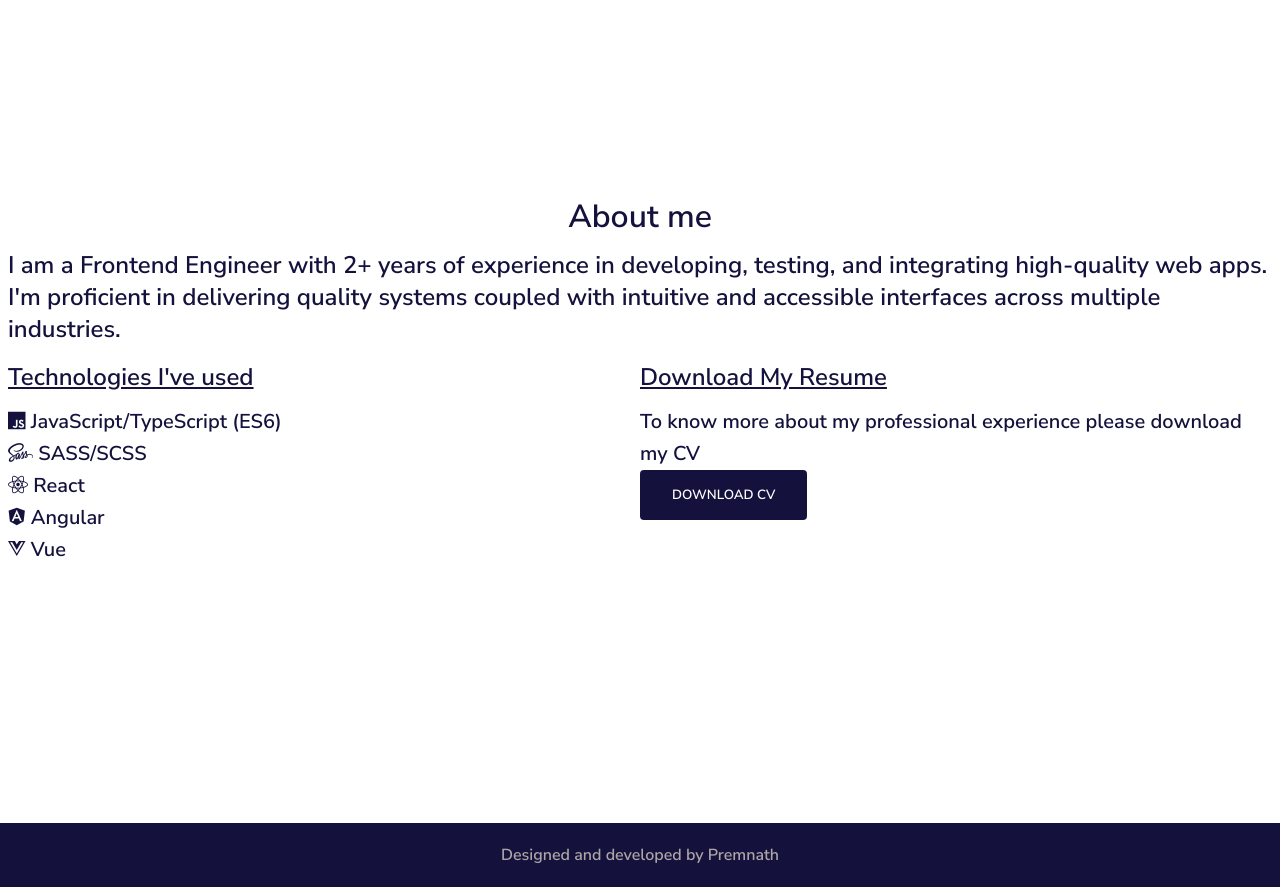
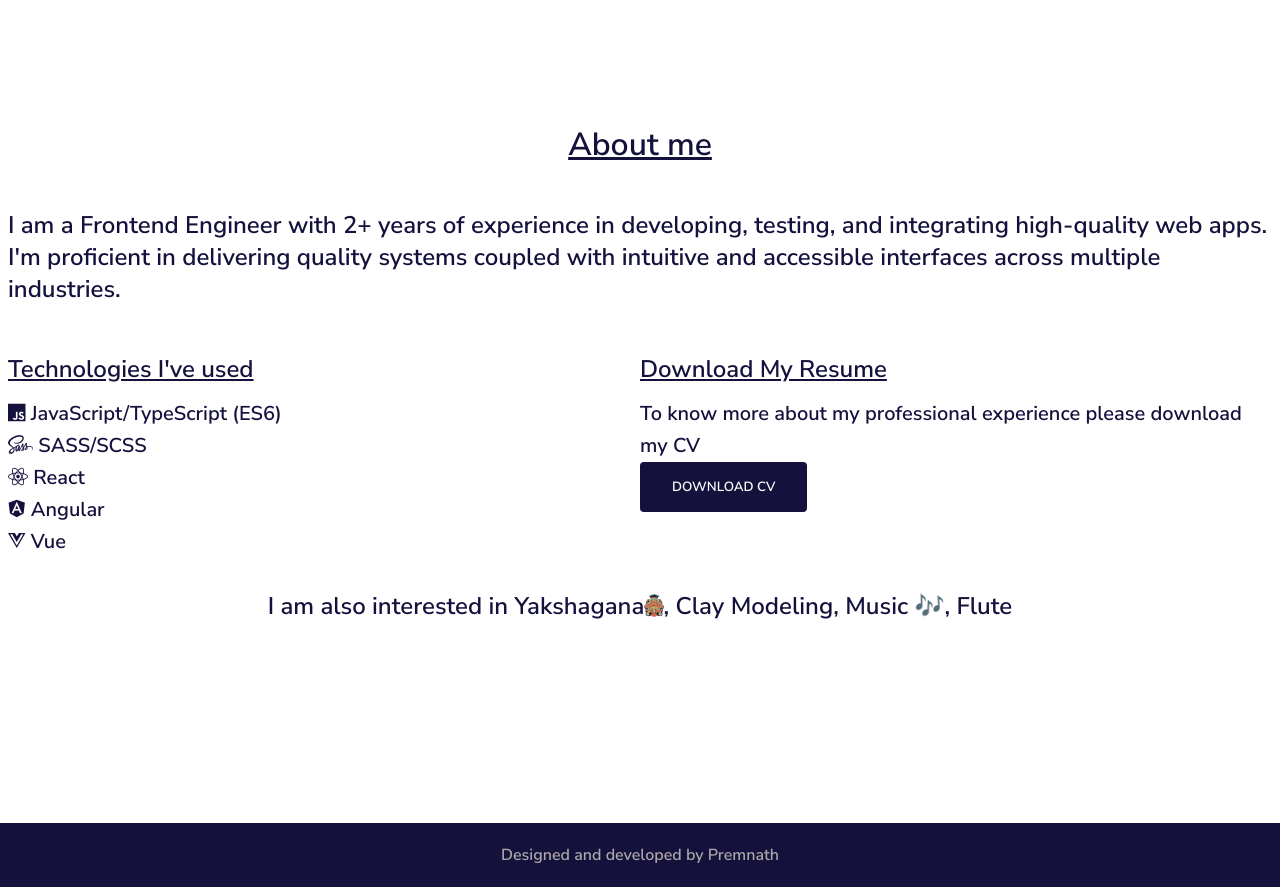
Before and after one commit to premnathkulal/premnathkulal.github.io, a website: page index.html in a window 1280 px wide. Shown: the part 1000-1887 px from the top of the page. Drawn offline with Linux system fonts and the light colour scheme.

Commit message:
Hobbies section added in Aboutme page 😜🔥🎨🎶

```diff
--- a/index.html
+++ b/index.html
@@ -39,9 +39,9 @@
                 <li class="nav-item">
                     <a class="nav-link" href="#">Connect</a>
                 </li>
-                <li class="nav-item">
+                <!-- <li class="nav-item">
                     <a class="nav-link" href="#">Gallery</a>
-                </li>
+                </li> -->
             </ul>
         </div>
         <button id="toggler-button" class="navbar-toggler" type="button" data-toggle="collapse"
@@ -96,7 +96,7 @@
 
     <section id="next-section" class="about-section">
         <div class="about-screen">
-            <p class="header">
+            <p class="header sub-header ">
                 About me
             </p>
             <p class="about-me">
@@ -104,9 +104,6 @@
     web apps. I'm proficient in delivering quality systems coupled with intuitive and accessible interfaces across multiple industries.
             </p>
             <div class="about-me-more">
-                <!-- <div class="flex-item">
-                    <img src="" alt="">
-                </div> -->
                 <div class="flex-item">
                     <p class="medium-text sub-header">
                         Technologies I've used
@@ -129,7 +126,9 @@
                     </button>
                 </div>
             </div>
-            <!-- I have worked on plenty of front-end technologies including VueJs, Angular, React, and other Javascript / Typescript frameworks and libraries. -->
+            <p class="about-me about-hobby">
+                I am also interested in Yakshagana <img src="assets/yakshagana.svg" alt="yakshagana" class="small-img"/>, Clay Modeling, Music 🎶, Flute
+            </p>
         </div>
     </section>
 
--- a/style/style.scss
+++ b/style/style.scss
@@ -60,6 +60,10 @@ body {
 
                 .nav-item {
                     padding: 0 1rem;
+
+                    &:hover {
+                        opacity: 0.6;
+                    }
                 }
 
                 .active {
@@ -253,29 +257,44 @@ body {
             max-width: 85rem;
 
             .header {
-                padding-bottom: 1rem;
+                padding-bottom: 3rem;
             }
 
             .about-me {
                 font-size: 1.5rem;
+                padding-bottom: 1rem;
+            }
+        }
+
+        .sub-header {
+            padding-bottom: 0.8rem;
+            text-decoration: underline;
+        }
+
+        .about-hobby {
+            // border: 2px solid $primary-blue;
+            display: flex;
+            align-items: center;
+            justify-content: center;
+
+            .small-img {
+                width: 1.2rem;
             }
         }
 
         .about-me-more {
-            padding-top: 1rem;
+            padding: 2rem 0;
             display: flex;
             width: 100%;
             // align-items: center;
             justify-content: flex-start;
             font-size: 1.25rem;
 
+
+
             .flex-item {
                 flex: 1;
 
-                .sub-header {
-                    padding-bottom: 0.8rem;
-                    text-decoration: underline;
-                }
 
                 .btn {
                     background-color: $primary-blue;
```
Also changed, not shown: assets/yakshagana.svg (added), style/style.css.
